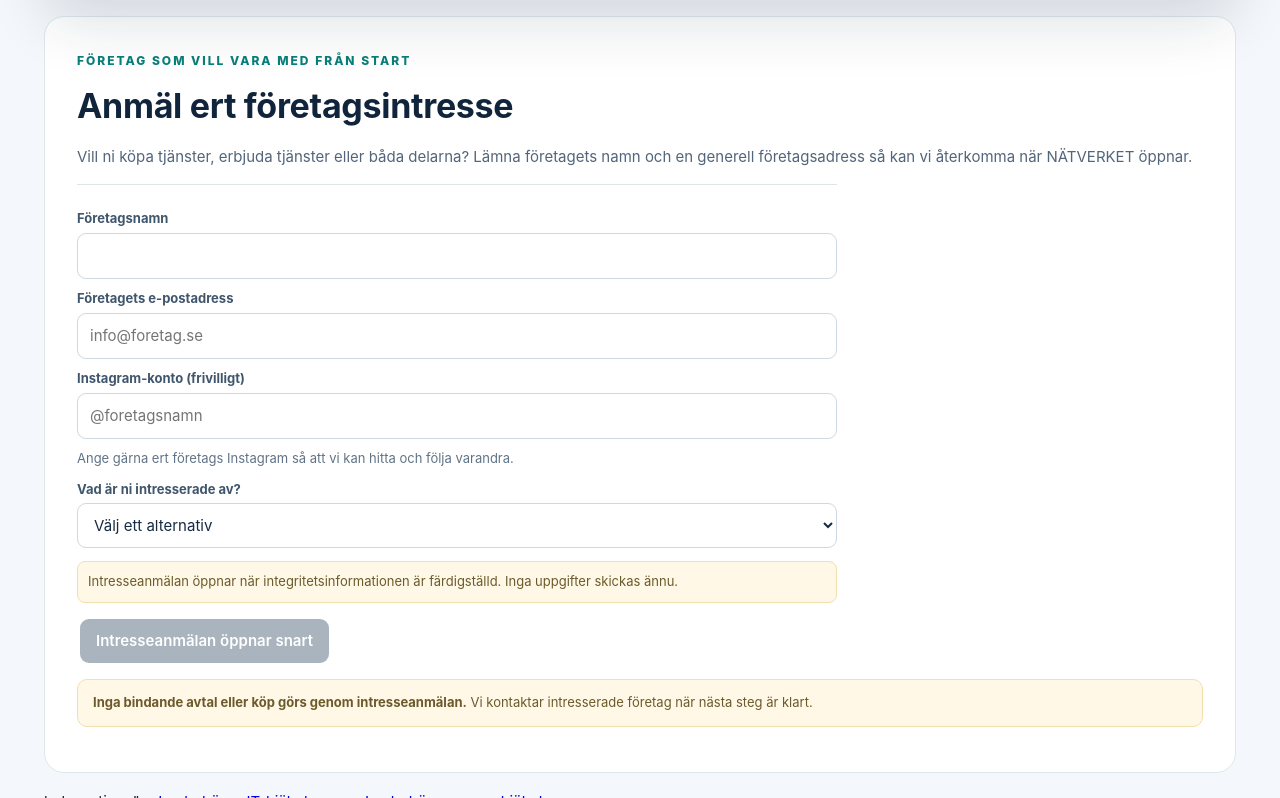
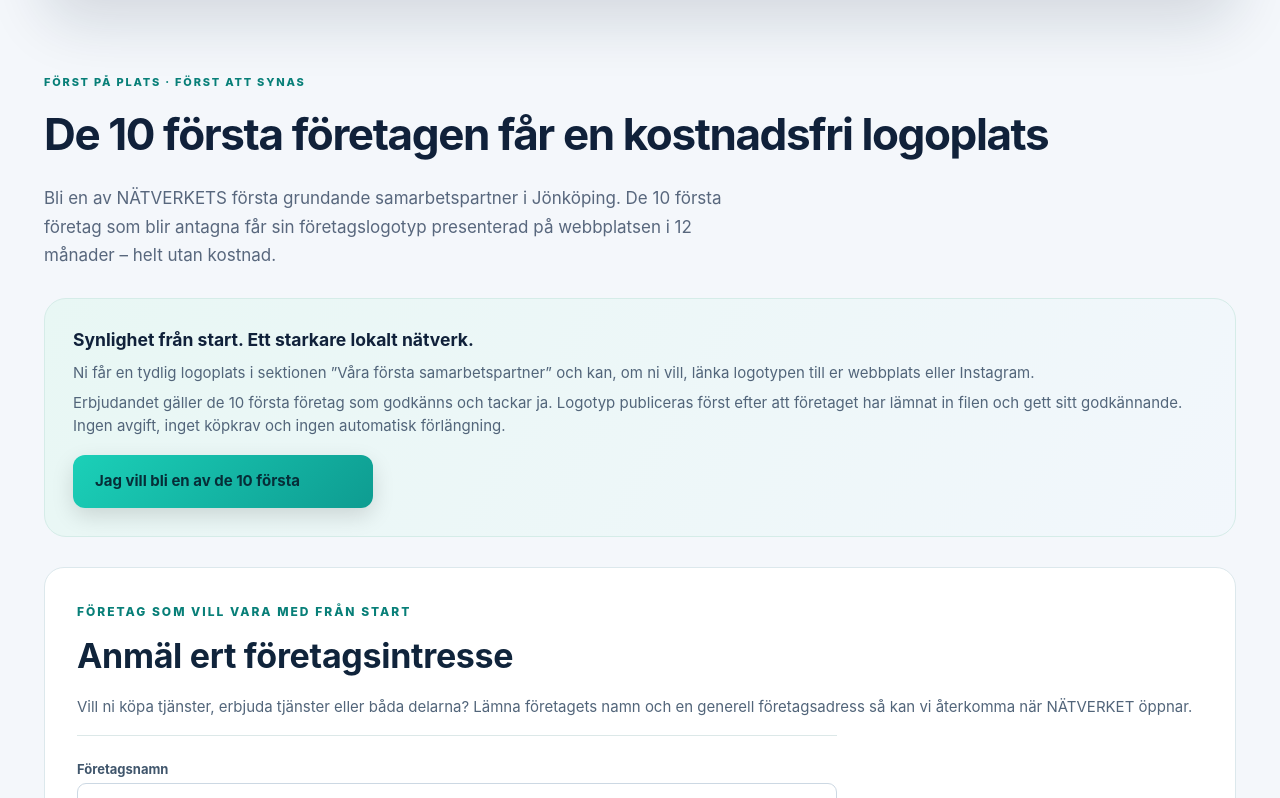
Before and after one commit to Lillick/natverket, a plain HTML site: page index.html in a window 1280 px wide. Shown: the part 915-1713 px from the top of the page. Drawn offline with nearby package versions, Linux system fonts and the light colour scheme.

Commit message:
Add founding partner logo offer for first 10 businesses

```diff
--- a/index.html
+++ b/index.html
@@ -339,6 +339,17 @@ body{background:#f4f7fb}
   <div class="hub-actions"><a href="#behov" onclick="openBusinessRequest();return false;">Vi behöver hjälp eller personal</a><a href="#company-provider" class="outline">Vi vill bli leverantör</a></div>
   <p class="hub-note">För företag inom exempelvis IT, hantverk, hemservice, bemanning, event, transport och skärm/display.</p>
  </div>
+</section>
+<section class="public-section" id="grundpartner">
+  <div class="public-kicker">FÖRST PÅ PLATS · FÖRST ATT SYNAS</div>
+  <h2>De 10 första företagen får en kostnadsfri logoplats</h2>
+  <p class="public-intro">Bli en av NÄTVERKETS första grundande samarbetspartner i Jönköping. De 10 första företag som blir antagna får sin företagslogotyp presenterad på webbplatsen i 12 månader – helt utan kostnad.</p>
+  <div class="launch-band">
+    <h3 style="margin:0 0 8px;color:var(--navy)">Synlighet från start. Ett starkare lokalt nätverk.</h3>
+    <p style="margin:0 0 8px">Ni får en tydlig logoplats i sektionen ”Våra första samarbetspartner” och kan, om ni vill, länka logotypen till er webbplats eller Instagram.</p>
+    <p style="margin:0">Erbjudandet gäller de 10 första företag som godkänns och tackar ja. Logotyp publiceras först efter att företaget har lämnat in filen och gett sitt godkännande. Ingen avgift, inget köpkrav och ingen automatisk förlängning.</p>
+    <div class="public-actions" style="margin-top:18px"><a href="#company-provider">Jag vill bli en av de 10 första</a></div>
+  </div>
 </section>
 <section class="business-provider-panel" id="company-provider">
  <span class="public-kicker">FÖRETAG SOM VILL VARA MED FRÅN START</span><h2>Anmäl ert företagsintresse</h2>
```
